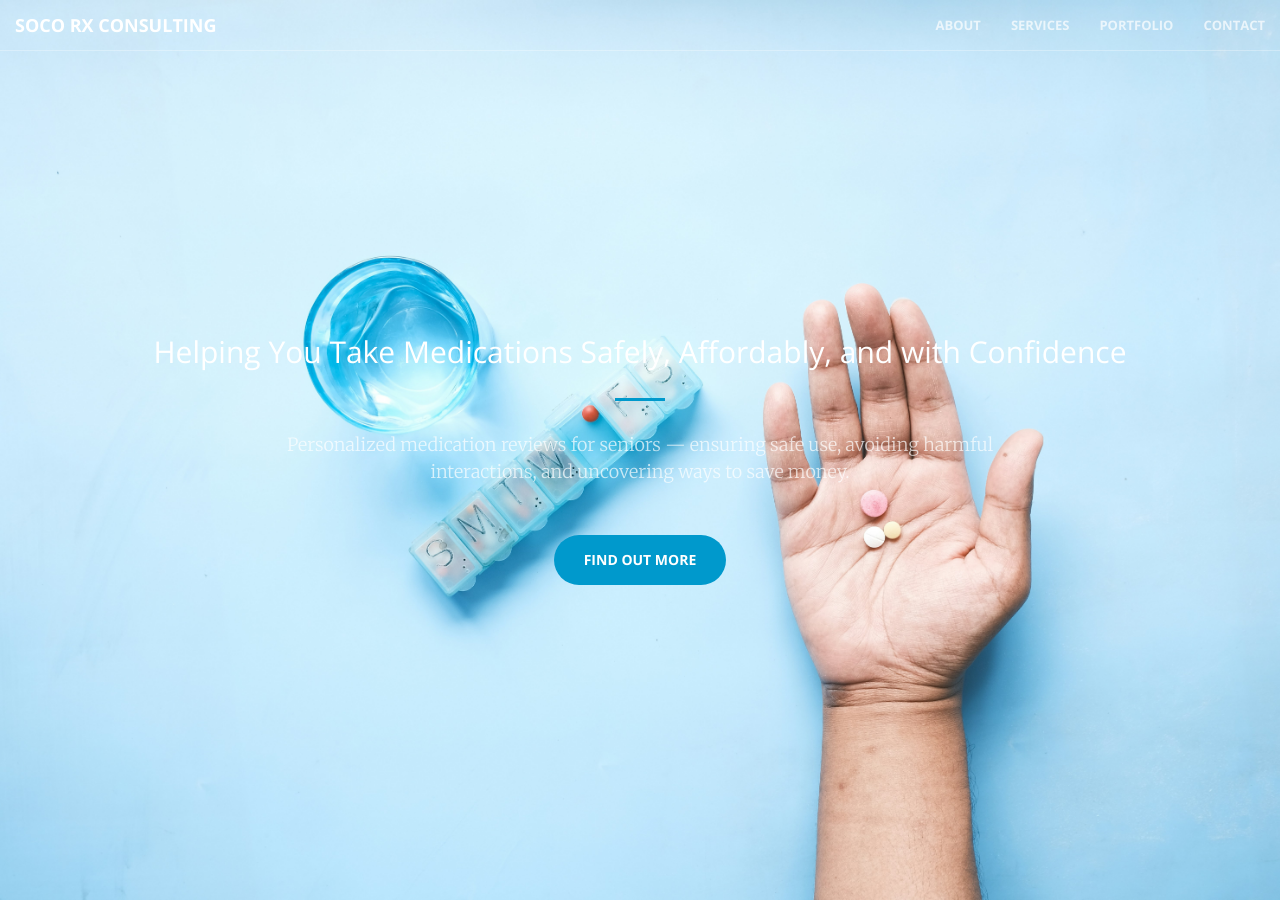
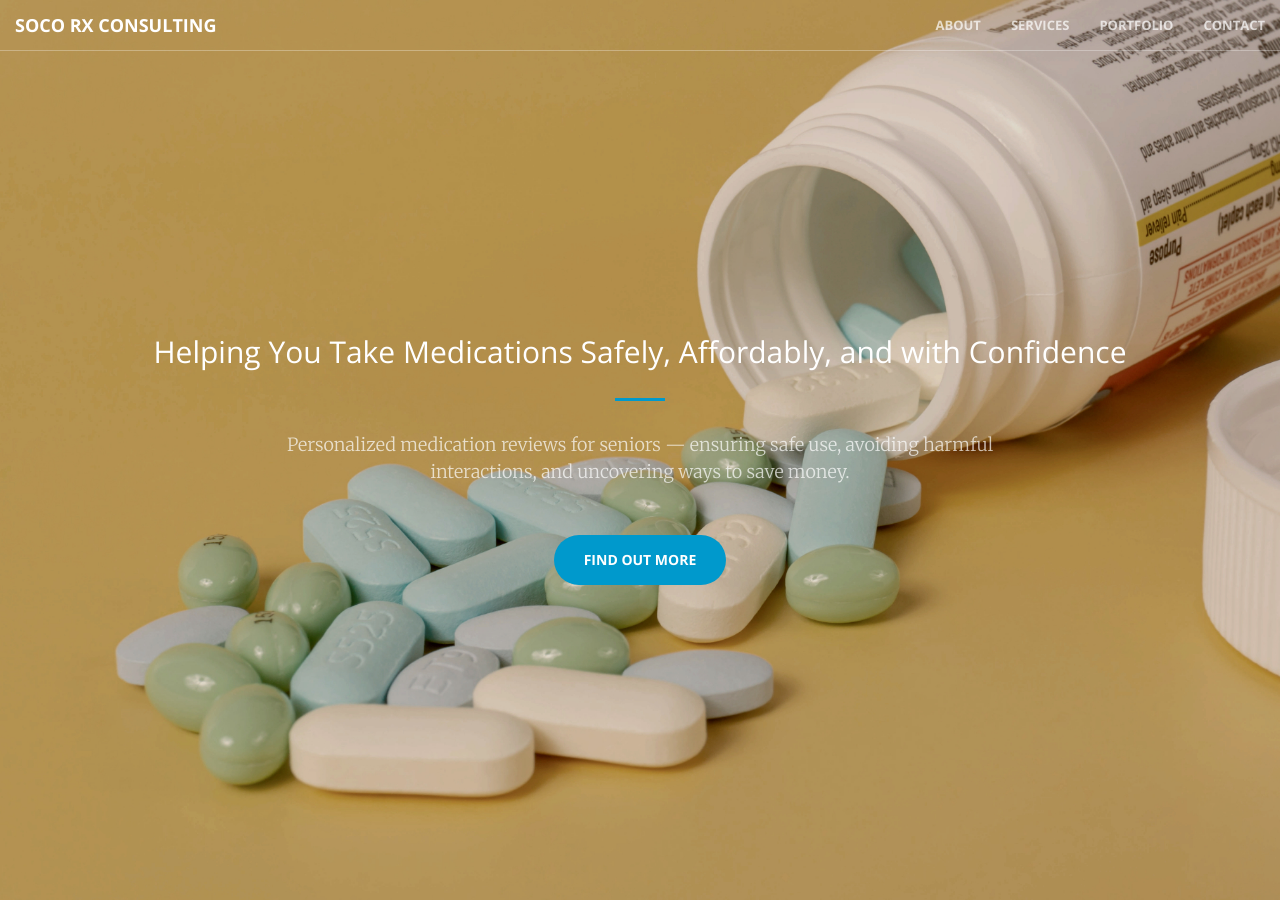
Before and after one commit to edlavalette/edlavalette.github.io, a Jekyll site: the page built from index.html, in a window 1280 px wide and 900 px high. Built offline with Jekyll 4.4.1, drawn with Linux system fonts in a browser that asks for light colours.

Commit message:
Update _base.scss

```diff
--- a/_sass/_base.scss
+++ b/_sass/_base.scss
@@ -155,7 +155,7 @@ header {
     min-height: auto;
     @include background-cover;
     background-position: center;
-    background-image: url('../img/bluehand.jpg');
+    background-image: url('../img/yellowbottledark.jpg');
     text-align: center;
     color: white;
     .header-content {
```
